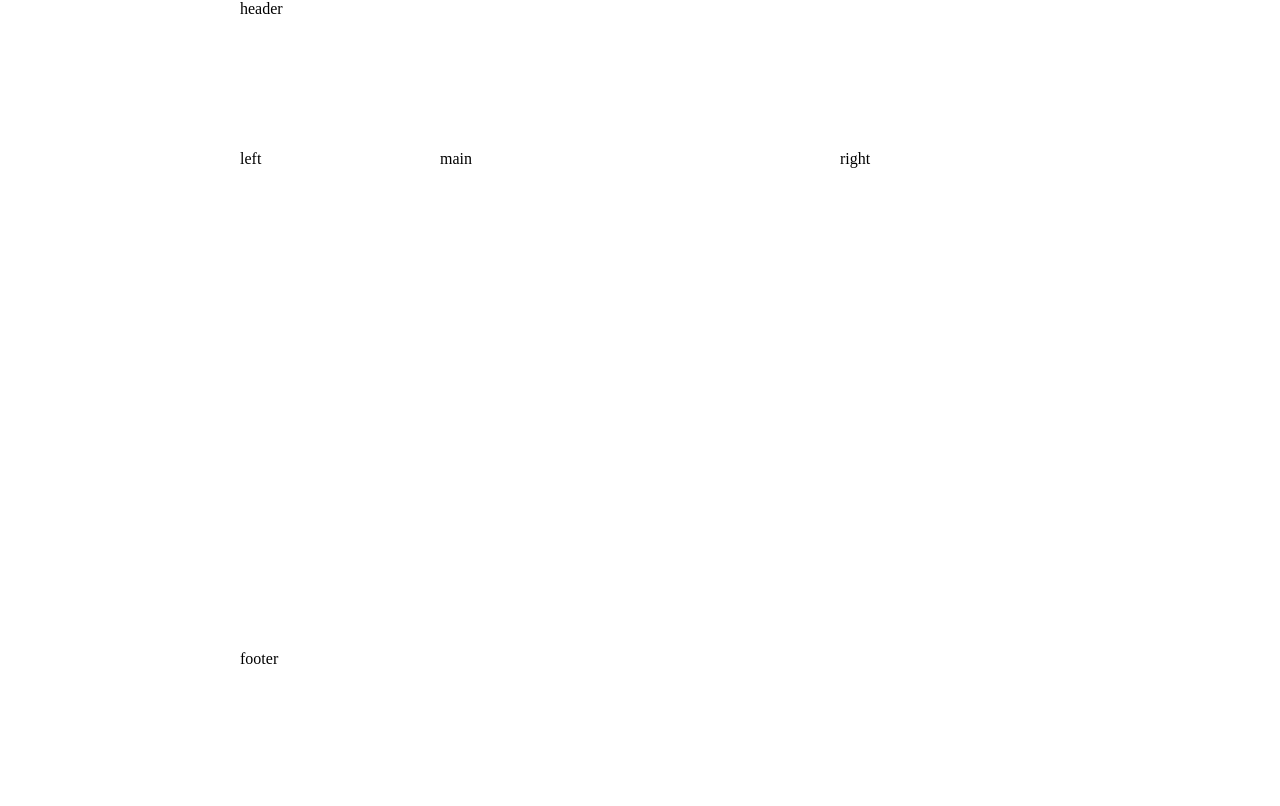
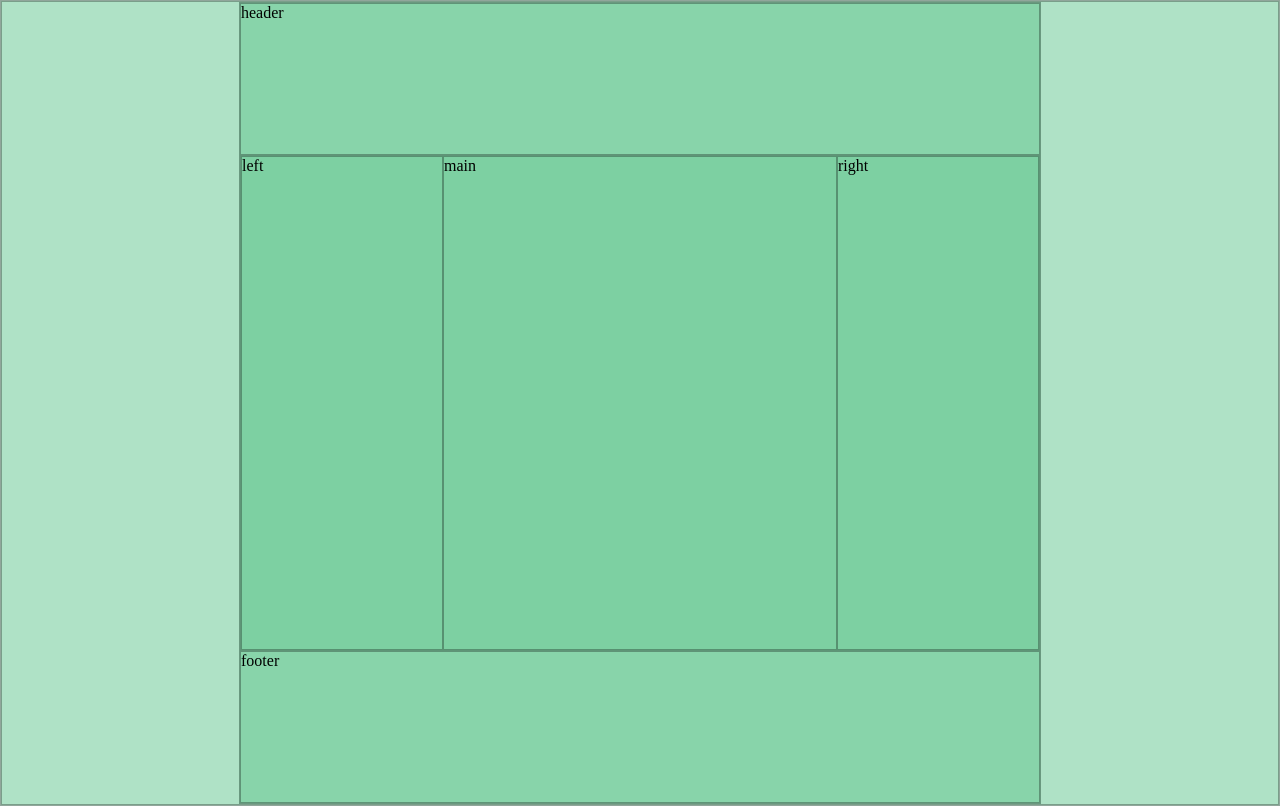
Before and after one commit to 1ncursio/HolyGrailLayout, a plain HTML site: page index.html in a window 1280 px wide. Drawn offline with Linux system fonts and the light colour scheme.

Commit message:
Add border and backgroundColor

```diff
--- a/styles.css
+++ b/styles.css
@@ -1,5 +1,10 @@
 body {
   margin: 0;
+}
+
+* {
+  border: 1px solid rgba(0, 0, 0, 0.3);
+  background-color: rgba(100, 197, 144, 0.3);
 }
 
 #whole__wrapper {
```
